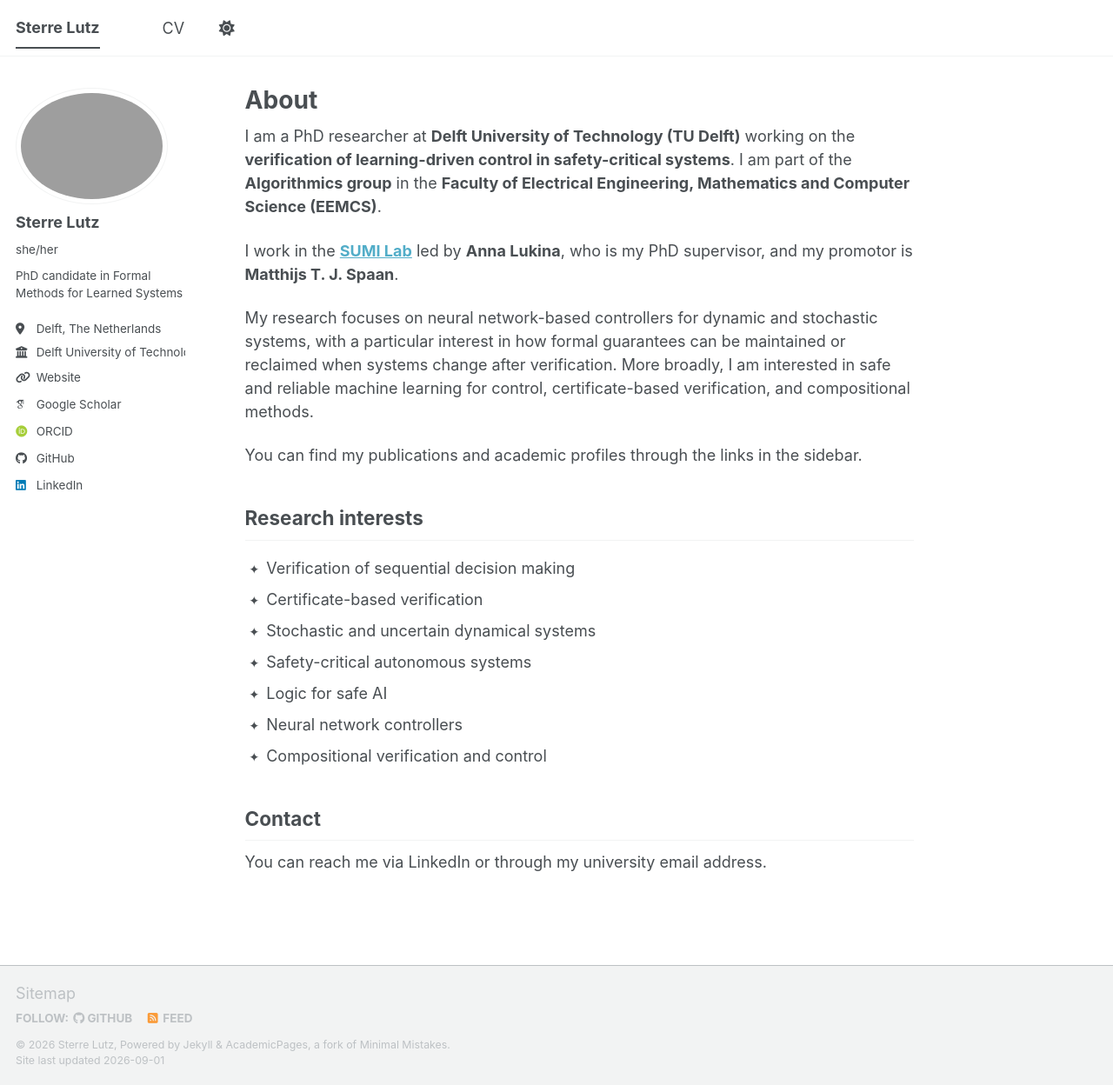
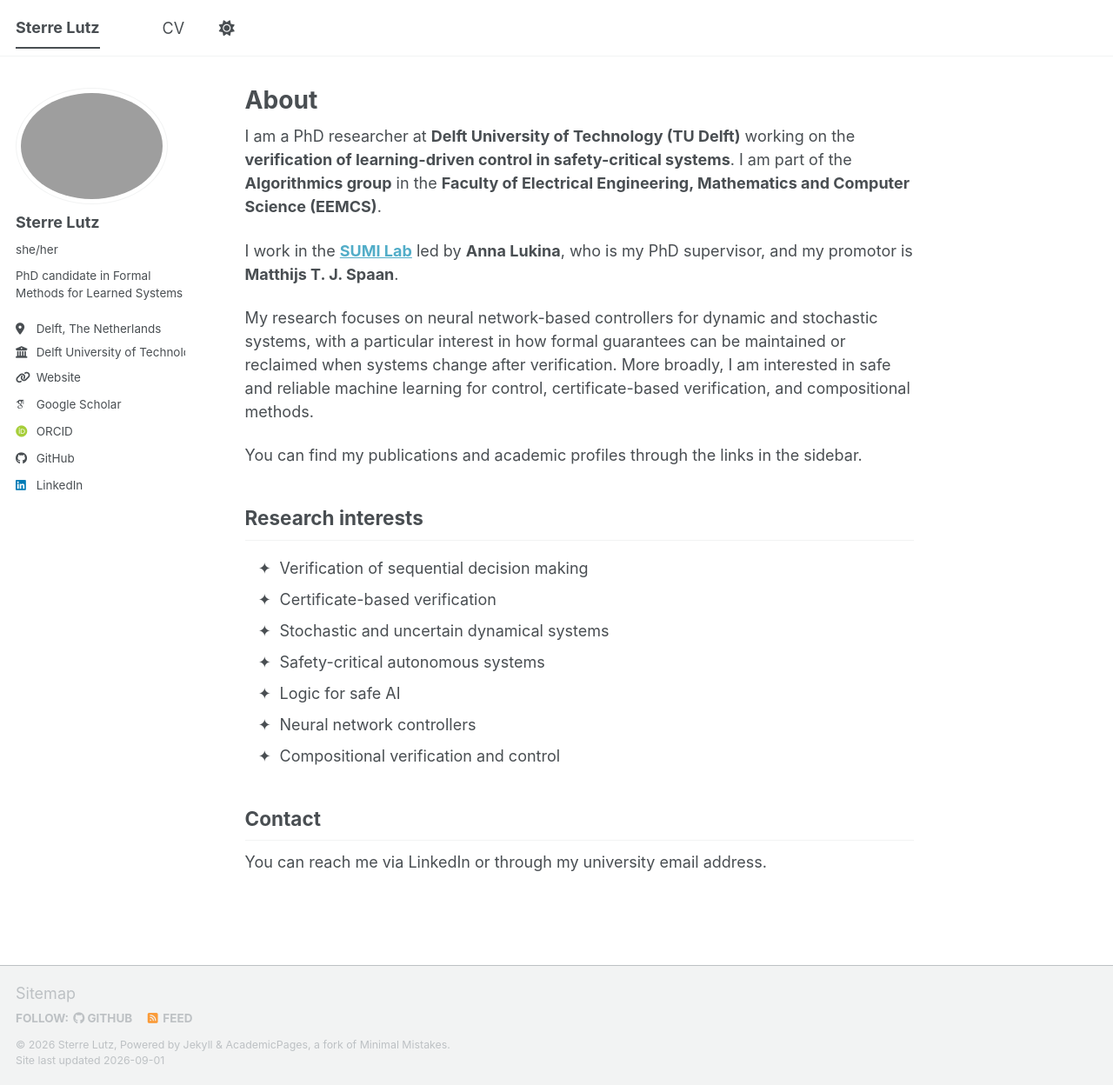
Before and after one commit to sterrelutz/sterrelutz.github.io, a Jekyll site: the page built from _pages/about.md, in a window 1280 px wide and 1248 px high. Shown: the whole window at 87% size. Built offline with Jekyll 4.4.1, drawn with Linux system fonts in a browser that asks for light colours; some web fonts are replaced; a script bundle is joined from its source files by our own code; library files that are not in the unit come from our copies.

Commit message:
Custom bullets

```diff
--- a/_sass/layout/_base.scss
+++ b/_sass/layout/_base.scss
@@ -184,16 +184,8 @@
   margin-top: 0.5em;
 }
 
-ul.star-list {
-  list-style: none;
-  padding-left: 1.3em;
-
-  > li::before {
-    content: "✦";
-    margin-left: -1.3em;
-    margin-right: 0.55em;
-    font-size: 0.8em;
-  }
+ul.star-list > li {
+  list-style-type: "✦  " !important;
 }
 
 /*
```
